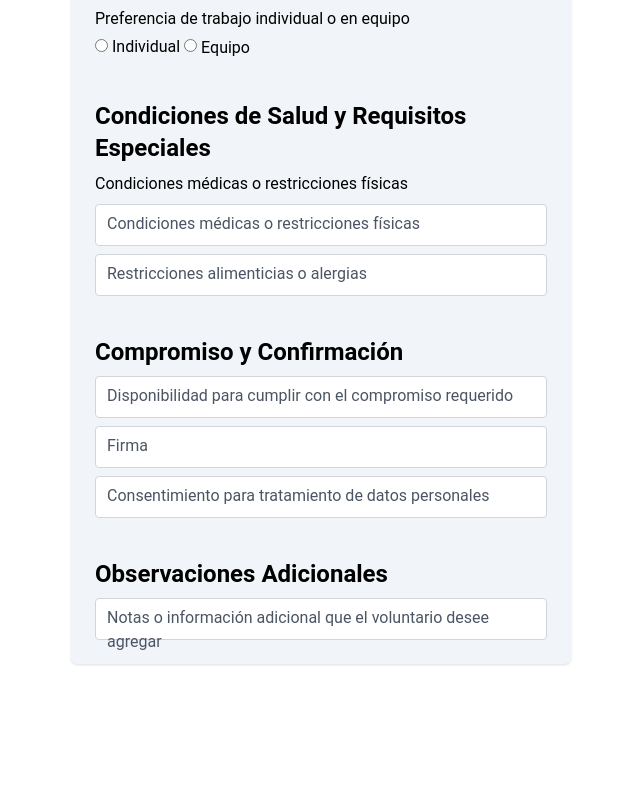
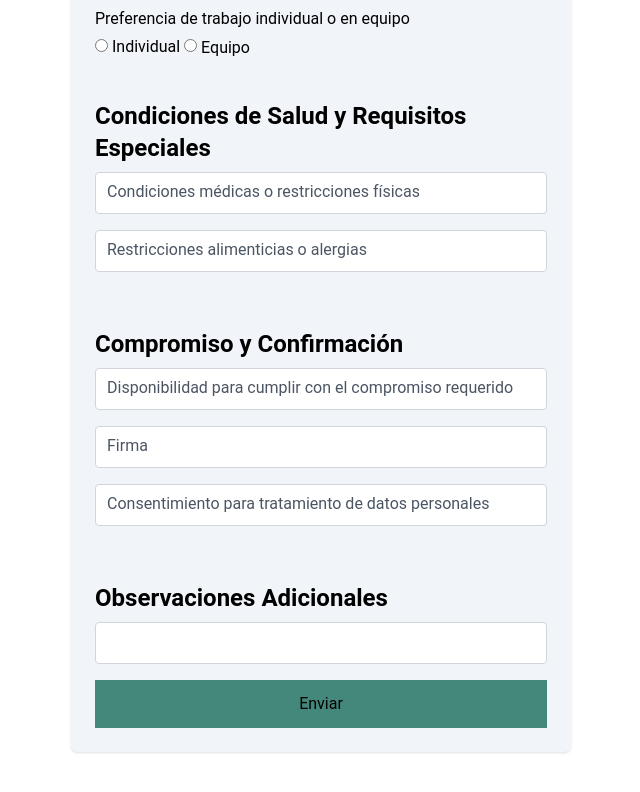
Before and after one commit to igrowker/i004-pawsome-front, a React (Vite) app: page / in a window 1280 px wide. Shown: the part 1655-2447 px from the top of the page, without its empty margins (319-959 px from the left). Before the commit the page ends 2359 px from the top, so only its background shows below. Built offline with nearby package versions, Linux system fonts and the light colour scheme.

Commit message:
added button

```diff
--- a/src/views/VolunteerForm.tsx
+++ b/src/views/VolunteerForm.tsx
@@ -171,9 +171,7 @@ const VolunteerForm = () => {
             text="Condiciones de Salud y Requisitos Especiales"
             className="text-2xl font-bold font-roboto"
           />
-          <label htmlFor="medicalConditions" className="block">
-            Condiciones médicas o restricciones físicas
-          </label>
+          <div>
             <Input
               placeholder="Condiciones médicas o restricciones físicas"
               name="medicalConditions"
@@ -184,12 +182,14 @@ const VolunteerForm = () => {
               name="alergics"
               required={true}
             />
+          </div>
         </fieldset>
         <fieldset className="space-y-2 mt-10">
           <Legend
             text="Compromiso y Confirmación"
             className="text-2xl font-bold font-roboto"
           />
+          <div>
             <Input
               placeholder="Disponibilidad para cumplir con el compromiso requerido"
               name="commitment"
@@ -210,6 +210,7 @@ const VolunteerForm = () => {
               name="permission"
               required={true}
             />
+          </div>
         </fieldset>
         <fieldset className="space-y-2 mt-10">
           <Legend
@@ -220,11 +221,15 @@ const VolunteerForm = () => {
 
           </label>
           <Input
-            placeholder="Notas o información adicional que el voluntario desee agregar"
             name="adicionalInfo"
             required={true}
           />
         </fieldset>
+        <button
+          type="submit"
+          className="bg-primaryDark w-full
+          py-3 mt-4 hover:contrast-125 transition-all"
+        >Enviar</button>
       </form>
     </>
   );
```
Lines whose indentation alone changed are shown as unchanged.
